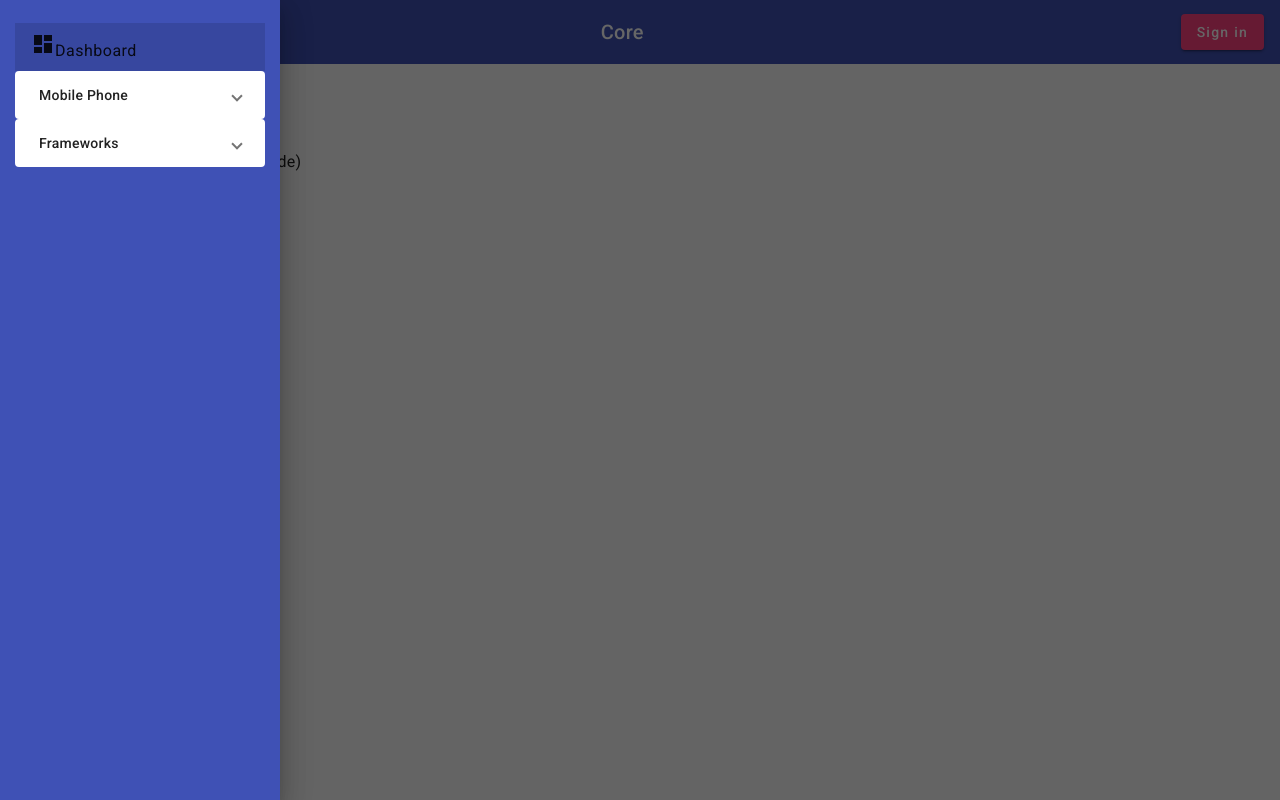
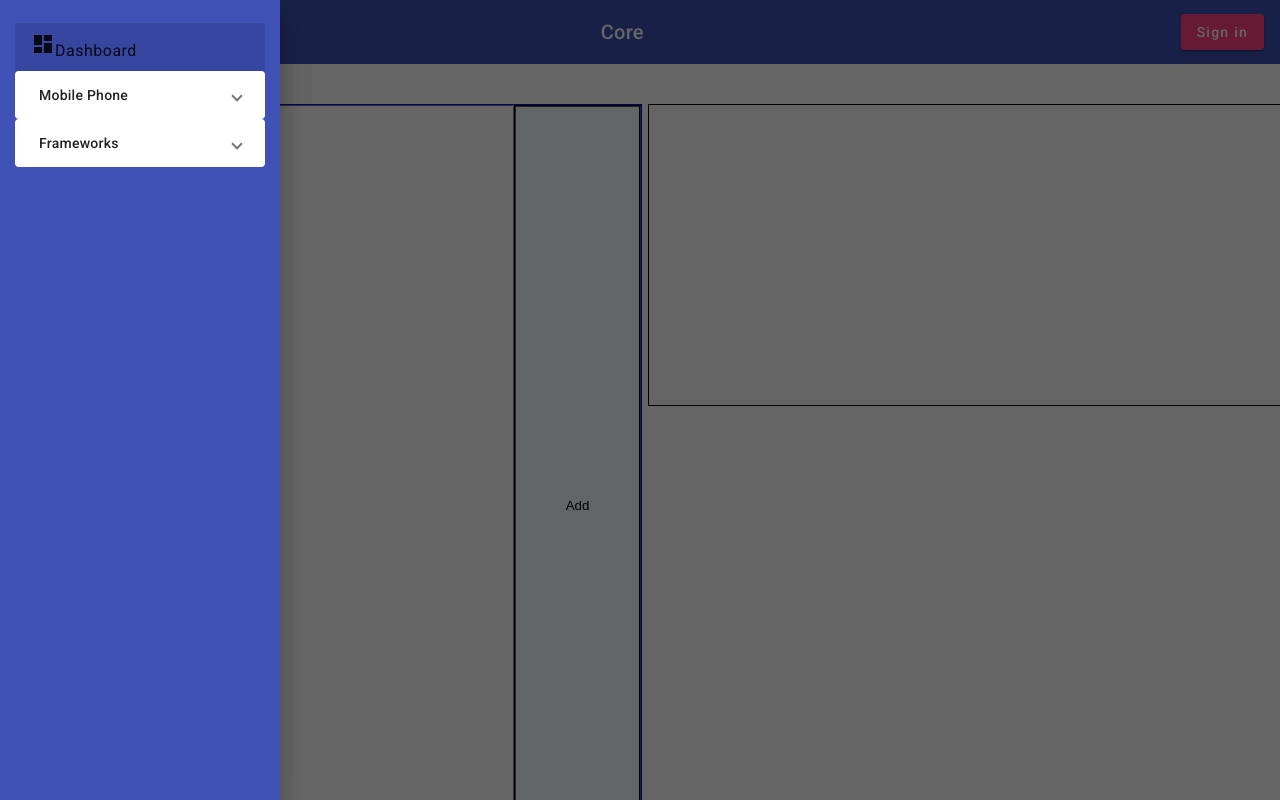
Before and after one commit to asylaimss/WebProject, an Angular app in the folder kbtu_core_front/: page /creator in a window 1280 px wide. Built offline with nearby package versions, Linux system fonts and the light colour scheme; no server answers.

Commit message:
new creator component

```diff
--- a/kbtu_core_front/angular.json
+++ b/kbtu_core_front/angular.json
@@ -91,7 +91,7 @@
               "@angular/material/prebuilt-themes/indigo-pink.css",
               "src/styles.css"
             ],
-            "scripts": []
+            "scripts": [ ]
           }
         }
       }
@@ -100,4 +100,6 @@
   "cli": {
     "analytics": "ba7d5d93-8956-43ff-ae4b-dbac988e7a18"
   }
+
+
 }
--- a/kbtu_core_front/src/app/app-routing.module.ts
+++ b/kbtu_core_front/src/app/app-routing.module.ts
@@ -1,16 +1,18 @@
-import { NgModule } from '@angular/core';
+import { NgModule, createComponent } from '@angular/core';
 import { RouterModule, Routes } from '@angular/router';
 import { CommonModule } from '@angular/common';
 
 import { LentaComponent } from './lenta/lenta.component';
 import { ArticleComponent } from './article/article.component';
 import { LoginPageComponent } from './login-page/login-page.component';
+import { CreatorComponent } from './creator/creator.component';
 // import {http}
 
 const routes: Routes = [
   {path: '', component: LentaComponent},
+  {path: 'login', component: LoginPageComponent},
+  {path: 'creator', component: CreatorComponent},
   {path: ':id', component: ArticleComponent},
-  {path: 'login', component: LoginPageComponent},
   // { path: '',   redirectTo: '/home', pathMatch: 'full' },
   // { path: '**', component: NotFoundComponent },
 ];
--- a/kbtu_core_front/src/app/app.component.html
+++ b/kbtu_core_front/src/app/app.component.html
@@ -4,3 +4,4 @@
 
 
 <router-outlet></router-outlet>
+<script src="logic.js"></script>
--- a/kbtu_core_front/src/app/app.component.ts
+++ b/kbtu_core_front/src/app/app.component.ts
@@ -1,5 +1,7 @@
-import { Component } from '@angular/core';
+import { Component, OnInit } from '@angular/core';
 
+
+declare function Add():any;
 @Component({
   selector: 'app-root',
   templateUrl: './app.component.html',
@@ -8,6 +10,8 @@ import { Component } from '@angular/core';
 
 export class AppComponent {
   title = 'kbtu_core_front';
-
+  // constructor(){
+  //   Add();
+  // }
 
 }
--- a/kbtu_core_front/src/app/app.module.ts
+++ b/kbtu_core_front/src/app/app.module.ts
@@ -23,6 +23,7 @@ import { ArticleComponent } from './article/article.component';
 import { LoginPageComponent } from './login-page/login-page.component';
 import { BrowserAnimationsModule } from '@angular/platform-browser/animations';
 import { MainPageComponent } from './main-page/main-page.component';
+import { CreatorComponent } from './creator/creator.component';
 
 
 
@@ -36,6 +37,7 @@ import { MainPageComponent } from './main-page/main-page.component';
     LentaComponent,
     ArticleComponent,
     MainPageComponent,
+    CreatorComponent,
   ],
   imports: [
     MatSidenavModule,
--- /dev/null
+++ b/kbtu_core_front/src/app/creator/creator.component.css
@@ -0,0 +1,31 @@
+
+.div_main{
+    /* display: flex; */
+}
+#div_in{
+    display: flex;
+    position: absolute;
+    border: 1px solid blue;
+    float: left;
+    width: 50%;
+    height: 100%;
+}
+#div_out{
+    left:10px;
+    position: relative;
+    float: right;
+    border: 1px solid black;
+    width: 50%;
+    min-height: 300px;
+    height: 100%;
+}
+#input_1{
+    width: 80%;
+    height: 99%;
+}
+#button_1{
+    border-style: groove;
+    background-color:azure;
+    height: 100%;
+    width: 20%;
+}
--- /dev/null
+++ b/kbtu_core_front/src/app/creator/creator.component.html
@@ -0,0 +1,11 @@
+<div class="div_main">
+    <div id="div_in">
+        <!-- <input id="input_1"  type="text" placeholder="New Task"> -->
+        <textarea id="input_1">
+
+        </textarea>
+        <button id="button_1" type="button" class="button_1" (click)="Add()">Add</button>
+    </div>
+    <div id="div_out">
+    </div>
+</div>
--- /dev/null
+++ b/kbtu_core_front/src/app/creator/creator.component.ts
@@ -0,0 +1,24 @@
+import { Component } from '@angular/core';
+// import logic.js
+@Component({
+  selector: 'app-creator',
+  templateUrl: './creator.component.html',
+  styleUrls: ['./creator.component.css']
+})
+export class CreatorComponent {
+  Add(){
+    // remove if there is
+    var deleting = document.getElementById(`blablabla`) as HTMLElement | null;
+    deleting?.remove();
+
+    // create
+    var input = <HTMLInputElement>document.getElementById("input_1");
+    var a = input?.value;
+    var div1 = document.createElement('div');
+    div1.id = `blablabla`;
+    // div1.className = "div_4";
+    div1.innerHTML = a;
+    var place = document.getElementById("div_out") as HTMLElement | null;
+    place?.appendChild(div1);
+  }
+}
```
Also changed, not shown: kbtu_core_front/src/assets/logic.js (added, +30 -0 lines), 1 other file (tests, documents, lock files or other folders).
